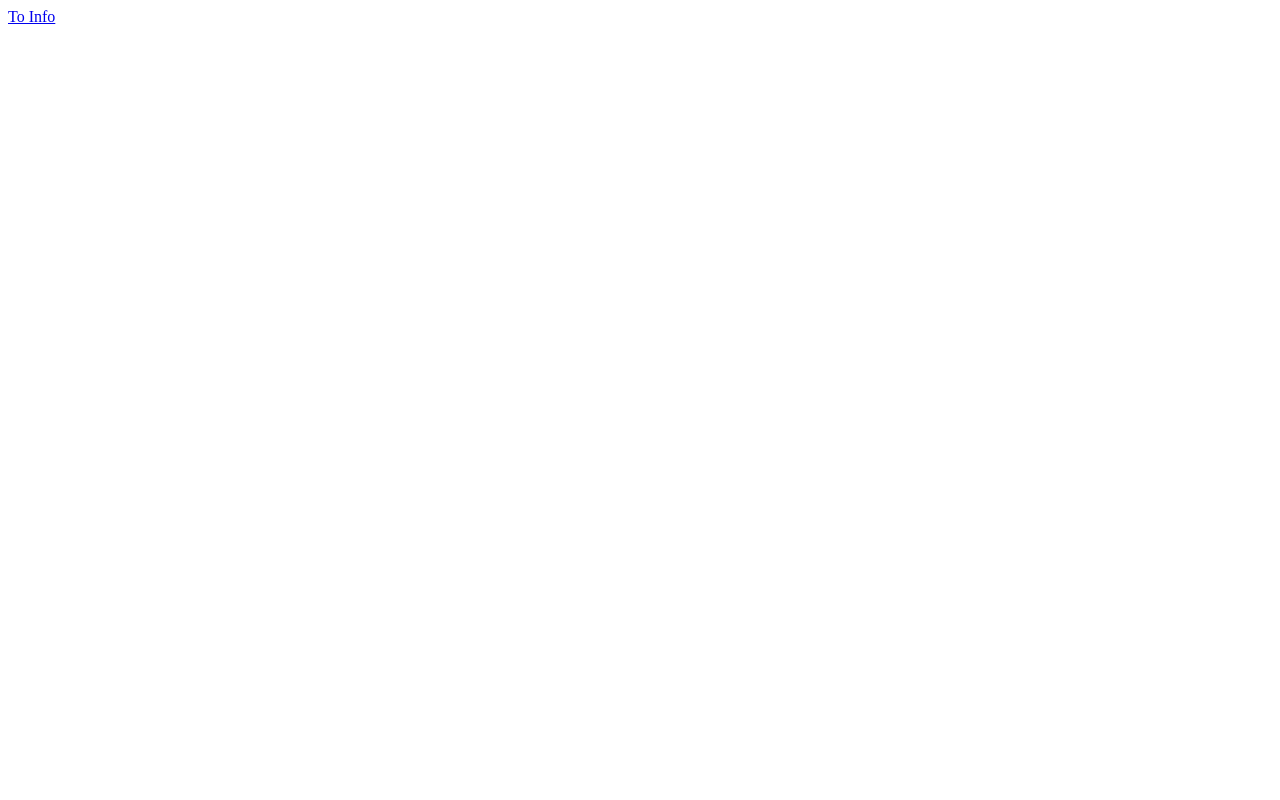
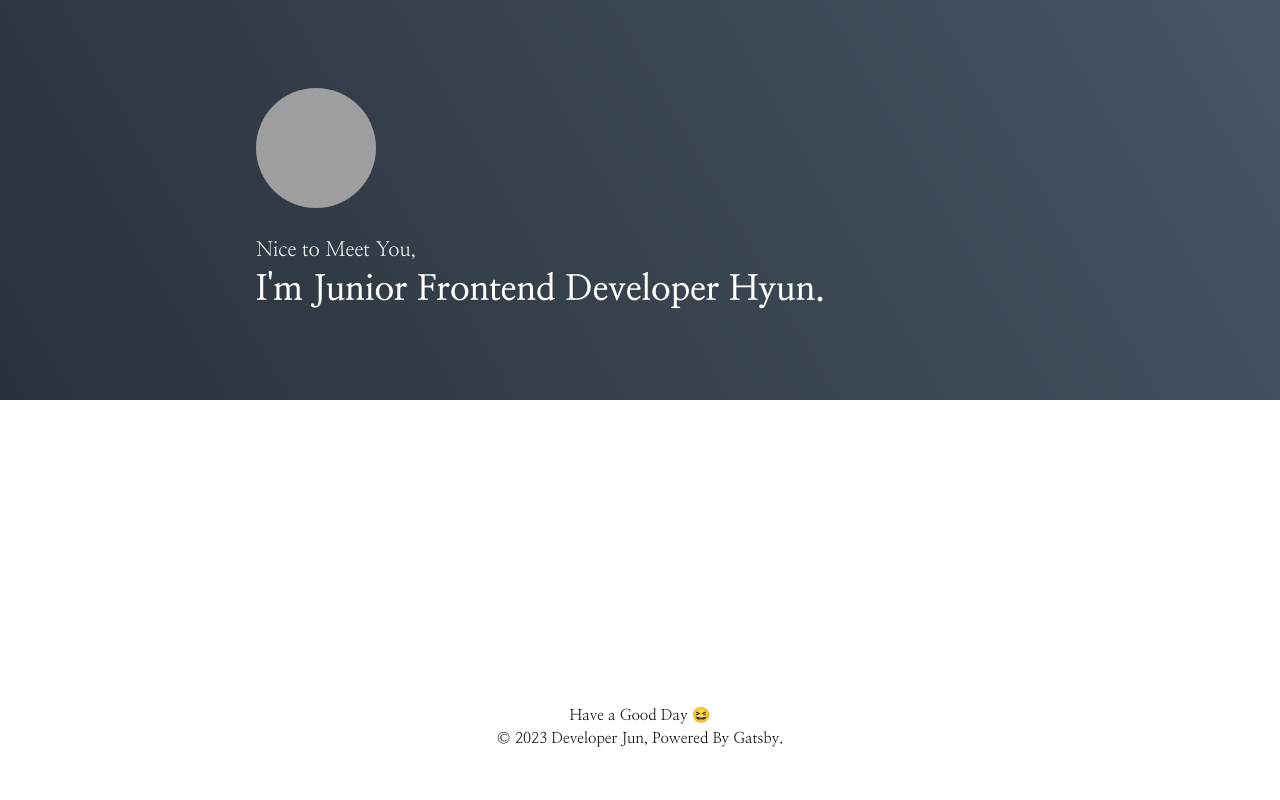
Before and after one commit to donato14/donato14.github.io, a Gatsby site: page / in a window 1280 px wide. Built offline with nearby package versions, Linux system fonts and the light colour scheme; Gatsby itself is replaced by a stand-in of ours; grey boxes are pictures that could not be loaded.

Commit message:
✨ 메인화면 구현 / 기본 파일 생성

```diff
--- /dev/null
+++ b/src/components/Common/Footer.tsx
@@ -0,0 +1,23 @@
+import React, { FunctionComponent } from 'react'
+import styled from '@emotion/styled'
+
+const FooterWrapper = styled.div`
+  display: grid;
+  place-items: center;
+  margin-top: auto;
+  padding: 50px 0;
+  font-size: 15px;
+  text-align: center;
+  line-height: 1.5;
+`
+
+const Footer: FunctionComponent = function () {
+  return (
+    <FooterWrapper>
+      Have a Good Day 😆
+      <br />© 2023 Developer Jun, Powered By Gatsby.
+    </FooterWrapper>
+  )
+}
+
+export default Footer
--- /dev/null
+++ b/src/components/Common/GlobalStyle.tsx
@@ -0,0 +1,32 @@
+import React, { FunctionComponent } from 'react'
+import { Global, css } from '@emotion/react'
+
+const defaultStyle = css`
+  @import url('https://fonts.googleapis.com/css2?family=Nanum+Myeongjo:wght@400;700;800&display=swap');
+
+  * {
+    padding: 0;
+    margin: 0;
+    box-sizing: border-box;
+    font-family: 'Nanum Myeongjo', serif;
+  }
+
+  html,
+  body,
+  #___gatsby {
+    height: 100%;
+  }
+
+  a,
+  a:hover {
+    color: inherit;
+    text-decoration: none;
+    cursor: pointer;
+  }
+`
+
+const GlobalStyle: FunctionComponent = function () {
+  return <Global styles={defaultStyle} />
+}
+
+export default GlobalStyle
--- /dev/null
+++ b/src/components/Main/Introduction.tsx
@@ -0,0 +1,47 @@
+import React, { FunctionComponent } from 'react'
+import styled from '@emotion/styled'
+import ProfileImage from 'components/Main/ProfileImage'
+
+const Background = styled.div`
+  width: 100%;
+  background-image: linear-gradient(60deg, #29323c 0%, #485563 100%);
+  color: #ffffff;
+`
+
+const Wrapper = styled.div`
+  display: flex;
+  flex-direction: column;
+  justify-content: center;
+  align-items: flex-start;
+  width: 768px;
+  height: 400px;
+  margin: 0 auto;
+`
+
+const SubTitle = styled.div`
+  font-size: 20px;
+  font-weight: 400;
+`
+
+const Title = styled.div`
+  margin-top: 5px;
+  font-size: 35px;
+  font-weight: 700;
+`
+
+const Introduction: FunctionComponent = function () {
+  return (
+    <Background>
+      <Wrapper>
+        <ProfileImage />
+
+        <div>
+          <SubTitle>Nice to Meet You,</SubTitle>
+          <Title>I'm Junior Frontend Developer Hyun.</Title>
+        </div>
+      </Wrapper>
+    </Background>
+  )
+}
+
+export default Introduction
--- /dev/null
+++ b/src/components/Main/ProfileImage.tsx
@@ -0,0 +1,18 @@
+import React, { FunctionComponent } from 'react'
+import styled from '@emotion/styled'
+
+const PROFILE_IMAGE_LINK =
+  'https://avatars.githubusercontent.com/u/80881138?v=4'
+
+const ProfileImageWrapper = styled.img`
+  width: 120px;
+  height: 120px;
+  margin-bottom: 30px;
+  border-radius: 50%;
+`
+
+const ProfileImage: FunctionComponent = function () {
+  return <ProfileImageWrapper src={PROFILE_IMAGE_LINK} alt="Profile Image" />
+}
+
+export default ProfileImage
--- a/src/pages/index.tsx
+++ b/src/pages/index.tsx
@@ -1,11 +1,22 @@
 import React, { FunctionComponent } from 'react'
-import { Link } from 'gatsby'
+import styled from '@emotion/styled'
+import GlobalStyle from 'components/Common/GlobalStyle'
+import Footer from 'components/Common/Footer'
+import Introduction from 'components/Main/Introduction'
+
+const Container = styled.div`
+  display: flex;
+  flex-direction: column;
+  height: 100vh;
+`
 
 const IndexPage: FunctionComponent = function () {
   return (
-    <div>
-      <Link to="/info/">To Info</Link>
-    </div>
+    <Container>
+      <GlobalStyle />
+      <Introduction />
+      <Footer />
+    </Container>
   )
 }
 
```
Also changed, not shown: src/components/Main/CategoryList.tsx (added), src/components/Main/PostItem.tsx (added), src/components/Main/PostList.tsx (added).
